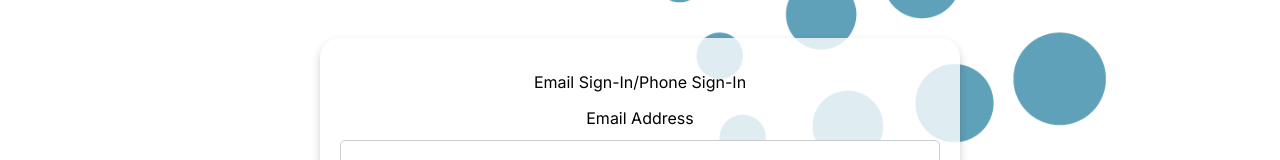
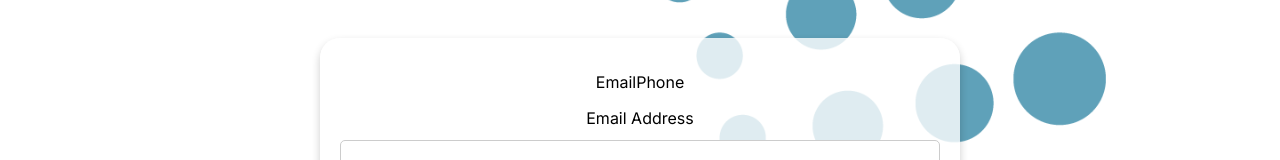
Before and after one commit to shuraosako/2024SportPBL, a Next.js app: page /login in a window 1280 px wide. Shown: the part 141-301 px from the top of the page. Built offline with nearby package versions, Linux system fonts and the light colour scheme.

Commit message:
サインイン変更

```diff
--- a/src/app/login/page.tsx
+++ b/src/app/login/page.tsx
@@ -82,10 +82,10 @@ export default function Login() {
         <div className="log">
           <div className="sign-in-toggle">
             <button type="button" onClick={() => setShowPhoneSignIn(false)}>
-              Email Sign-In/
+              Email
             </button>
             <button className="button phone_button" onClick={() => setShowPhoneSignIn(true)}>
-              Phone Sign-In
+              Phone
             </button>
           </div>
 
```
